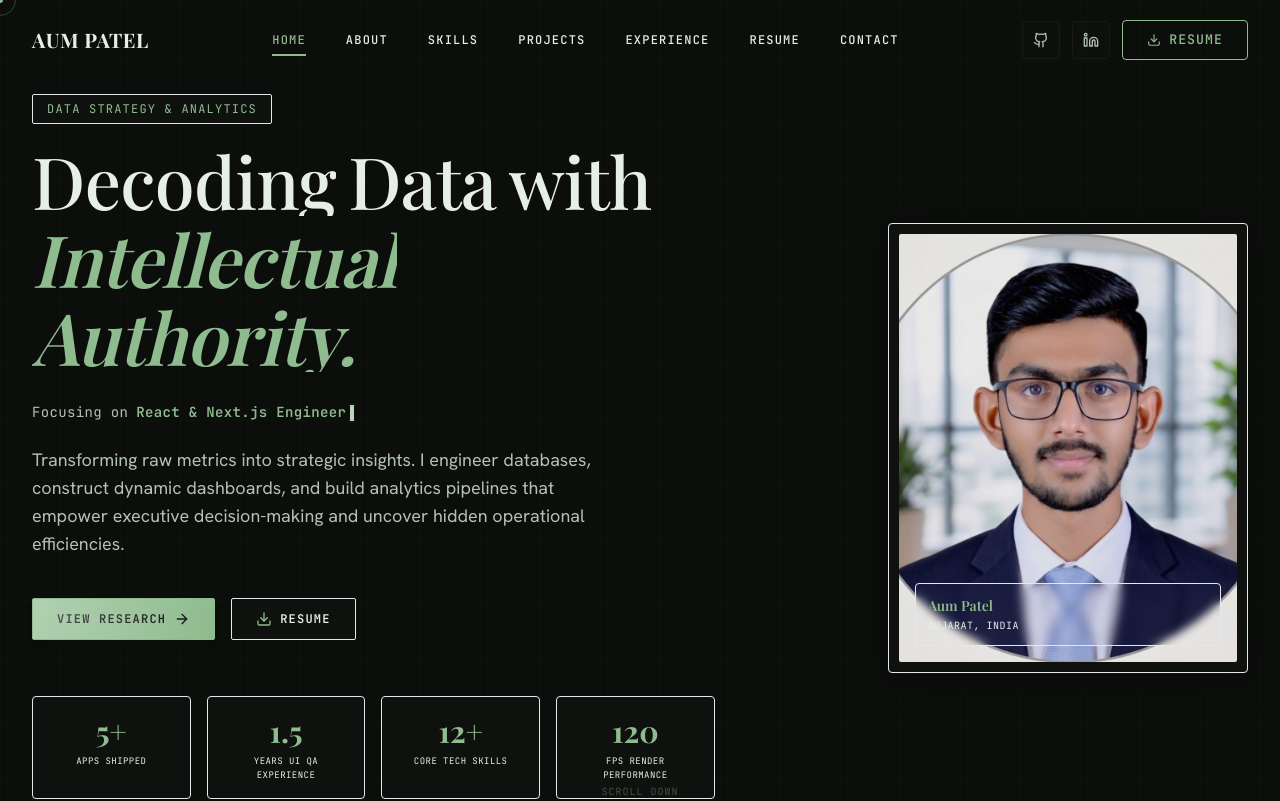
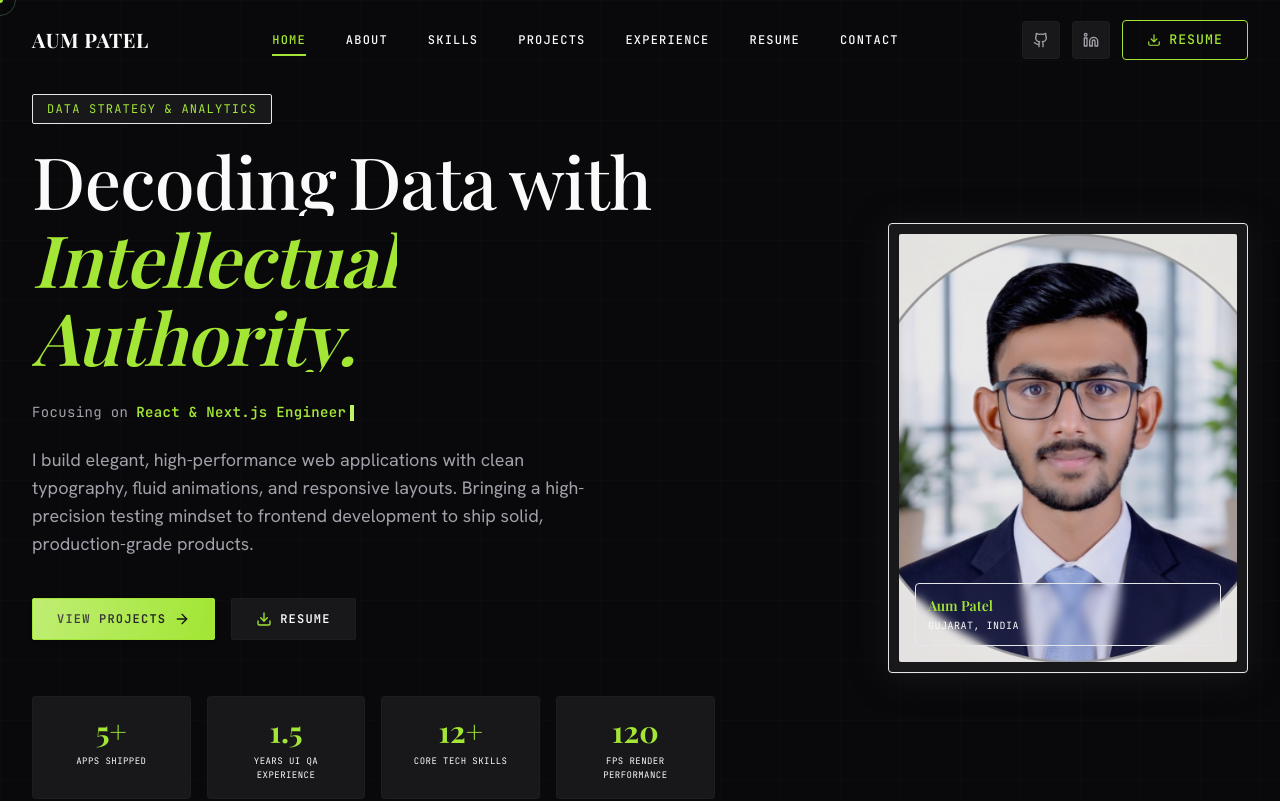
Before and after one commit to aum-patel14/aum-patel-portfolio, a Next.js app: page / in a window 1280 px wide. Shown: the top 801 px of the page. Built offline with nearby package versions, Linux system fonts and the light colour scheme.

Commit message:
design: transition color scheme to Gen-Z dark palette with near-black zinc and electric lime accents

```diff
--- a/app/globals.css
+++ b/app/globals.css
@@ -6,18 +6,18 @@
    DESIGN TOKENS & CSS VARIABLES (Warm Editorial Gold)
    ============================================= */
 :root {
-  --background: #0C0E0C;
-  --surface: #0C0E0C;
-  --surface-2: rgba(18, 22, 19, 0.45);
-  --surface-3: rgba(27, 34, 28, 0.65);
-  --surface-4: rgba(44, 55, 45, 0.8);
-  --border: rgba(255, 255, 255, 0.04);
-  --border-hover: rgba(143, 188, 143, 0.35);
-  --accent-gold: #8FBC8F;
-  --accent-gold-light: #B6D8B6;
-  --text-primary: #E6EFE6;
-  --text-secondary: #B2C2B2;
-  --text-muted: #6C7E6C;
+  --background: #09090B;
+  --surface: #09090B;
+  --surface-2: #18181B;
+  --surface-3: rgba(39, 39, 42, 0.35);
+  --surface-4: rgba(39, 39, 42, 0.6);
+  --border: rgba(39, 39, 42, 0.4);
+  --border-hover: rgba(163, 230, 53, 0.45);
+  --accent-gold: #a3e635;
+  --accent-gold-light: #bef264;
+  --text-primary: #FAFAFA;
+  --text-secondary: #A1A1AA;
+  --text-muted: #71717A;
 }
 
 /* =============================================
--- a/components/About.tsx
+++ b/components/About.tsx
@@ -11,7 +11,7 @@ export default function About() {
       <div
         className="absolute right-0 top-1/2 -translate-y-1/2 w-[600px] h-[600px] pointer-events-none"
         style={{
-          background: 'radial-gradient(circle, rgba(143, 188, 143, 0.015), transparent 70%)',
+          background: 'radial-gradient(circle, rgba(163, 230, 53, 0.015), transparent 70%)',
           filter: 'blur(60px)',
         }}
       />
--- a/components/Contact.tsx
+++ b/components/Contact.tsx
@@ -56,7 +56,7 @@ export default function Contact() {
       <div
         className="absolute left-0 bottom-0 w-[500px] h-[500px] pointer-events-none"
         style={{
-          background: 'radial-gradient(circle, rgba(143, 188, 143, 0.012) 0%, transparent 70%)',
+          background: 'radial-gradient(circle, rgba(163, 230, 53, 0.012) 0%, transparent 70%)',
           filter: 'blur(65px)',
         }}
       />
--- a/components/Hero.tsx
+++ b/components/Hero.tsx
@@ -162,9 +162,9 @@ export default function Hero() {
               transition={{ duration: 0.5, delay: 0.4 }}
               className="text-text-secondary text-base sm:text-lg leading-relaxed max-w-xl"
             >
-              Transforming raw metrics into strategic insights. I engineer databases,
-              construct dynamic dashboards, and build analytics pipelines that empower
-              executive decision-making and uncover hidden operational efficiencies.
+              I build elegant, high-performance web applications with clean typography,
+              fluid animations, and responsive layouts. Bringing a high-precision testing
+              mindset to frontend development to ship solid, production-grade products.
             </motion.p>
 
             {/* Action Buttons with Shimmer Hover Effects */}
@@ -186,7 +186,7 @@ export default function Hero() {
                   whileHover={{ left: '120%' }}
                   transition={{ duration: 0.6, ease: 'easeOut' }}
                 />
-                View Research <ArrowRight className="w-4 h-4" />
+                View Projects <ArrowRight className="w-4 h-4" />
               </motion.a>
 
               <motion.a
--- a/components/Projects.tsx
+++ b/components/Projects.tsx
@@ -59,7 +59,7 @@ export default function Projects() {
       <div
         className="absolute right-0 top-1/3 w-[600px] h-[600px] pointer-events-none"
         style={{
-          background: 'radial-gradient(circle, rgba(143, 188, 143, 0.012) 0%, transparent 70%)',
+          background: 'radial-gradient(circle, rgba(163, 230, 53, 0.012) 0%, transparent 70%)',
           filter: 'blur(60px)',
         }}
       />
@@ -102,7 +102,7 @@ export default function Projects() {
               >
 
                 {/* Left/Right Column — Visual (Image Backdrop) */}
-                <div className="w-full lg:w-[45%] h-64 lg:h-auto relative border-b lg:border-b-0 lg:border-r border-[#2D2D2D] overflow-hidden bg-[#0A0A0C]">
+                <div className="w-full lg:w-[45%] h-64 lg:h-auto relative border-b lg:border-b-0 lg:border-r border-border overflow-hidden bg-[#0A0A0C]">
                   <div
                     className="w-full h-full bg-cover bg-center opacity-70 group-hover:opacity-90 group-hover:scale-[1.02] transition-all duration-700"
                     style={{ backgroundImage: `url('${displayImage}')` }}
@@ -129,15 +129,15 @@ export default function Projects() {
                 {/* Content Column */}
                 <div className="p-8 sm:p-12 w-full lg:w-[55%] flex flex-col justify-center space-y-5">
                   <div className="flex flex-wrap items-center gap-4">
-                    <span className="font-mono text-[10px] tracking-widest text-primary uppercase border border-primary/20 px-3 py-1.5 rounded-sm bg-surface-container-high">
-                      {project.category === 'ml' ? 'Machine Learning' : 'Algorithms & Systems'}
+                    <span className="font-mono text-[10px] tracking-widest text-accent uppercase border border-accent/20 px-3 py-1.5 rounded-sm bg-surface-container-high">
+                      {project.category === 'web' ? 'Web Application' : 'UI/UX Design'}
                     </span>
                     <span className="font-mono text-[10px] text-text-muted">
                       {project.id === 1 ? '2023 - 2024' : '2024 - 2025'}
                     </span>
                   </div>
 
-                  <h3 className="font-serif text-2xl sm:text-3xl text-text-primary group-hover:text-primary transition-colors duration-300">
+                  <h3 className="font-serif text-2xl sm:text-3xl text-foreground group-hover:text-accent transition-colors duration-300">
                     {project.title}
                   </h3>
 
@@ -167,7 +167,7 @@ export default function Projects() {
 
                   {/* Metric & Tech Stack Stagger on Hover */}
                   <div className="pt-2 flex flex-wrap gap-2 items-center">
-                    <span className="font-mono text-[11px] text-primary border border-primary/30 px-3 py-1 rounded-sm bg-primary/5 mr-2">
+                    <span className="font-mono text-[11px] text-accent border border-accent/25 px-3 py-1 rounded-sm bg-accent/5 mr-2">
                       {project.metric}
                     </span>
                     <motion.div
@@ -192,7 +192,7 @@ export default function Projects() {
                       href={project.githubUrl}
                       target="_blank"
                       rel="noopener noreferrer"
-                      className="font-mono text-xs uppercase tracking-widest text-text-primary hover:text-primary transition-colors duration-300 flex items-center gap-2"
+                      className="font-mono text-xs uppercase tracking-widest text-foreground hover:text-accent transition-colors duration-300 flex items-center gap-2"
                     >
                       <Github className="w-4 h-4" />
                       View Repository <ArrowRight className="w-3.5 h-3.5" />
@@ -202,7 +202,7 @@ export default function Projects() {
                         href={project.demoUrl}
                         target="_blank"
                         rel="noopener noreferrer"
-                        className="font-mono text-xs uppercase tracking-widest text-primary hover:text-primary-container transition-colors duration-300 flex items-center gap-2"
+                        className="font-mono text-xs uppercase tracking-widest text-accent hover:text-accent/80 transition-colors duration-300 flex items-center gap-2"
                       >
                         <ExternalLink className="w-4 h-4" />
                         Live Showcase <ArrowRight className="w-3.5 h-3.5" />
--- a/components/Skills.tsx
+++ b/components/Skills.tsx
@@ -75,7 +75,7 @@ export default function Skills() {
       <div
         className="absolute left-1/2 top-1/2 -translate-x-1/2 -translate-y-1/2 w-[600px] h-[600px] pointer-events-none"
         style={{
-          background: 'radial-gradient(circle, rgba(143, 188, 143, 0.012), transparent 70%)',
+          background: 'radial-gradient(circle, rgba(163, 230, 53, 0.012), transparent 70%)',
           filter: 'blur(60px)',
         }}
       />
@@ -220,16 +220,16 @@ export default function Skills() {
               <div className="w-full h-[360px]">
                 <ResponsiveContainer width="100%" height="100%">
                   <RadarChart cx="50%" cy="50%" outerRadius="75%" data={radarData}>
-                    <PolarGrid stroke="#2D2D2D" />
+                    <PolarGrid stroke="rgba(39, 39, 42, 0.5)" />
                     <PolarAngleAxis
                       dataKey="subject"
-                      tick={{ fill: '#d3c4b8', fontSize: 11, fontFamily: 'var(--font-jetbrains)' }}
+                      tick={{ fill: 'var(--text-secondary)', fontSize: 11, fontFamily: 'var(--font-jetbrains)' }}
                     />
                     <PolarRadiusAxis
                       angle={30}
                       domain={[0, 100]}
-                      tick={{ fill: '#9b8e84', fontSize: 9 }}
-                      stroke="#2D2D2D"
+                      tick={{ fill: 'var(--text-muted)', fontSize: 9 }}
+                      stroke="rgba(39, 39, 42, 0.5)"
                     />
                     <Radar
                       name="Averages"
--- a/tailwind.config.ts
+++ b/tailwind.config.ts
@@ -16,12 +16,17 @@ const config: Config = {
       },
       colors: {
         background: 'var(--background)',
-        surface: 'var(--surface)',
+        foreground: 'var(--text-primary)',
+        muted: 'var(--text-secondary)',
+        accent: 'var(--accent-gold)',
+        border: 'var(--border)',
+        card: 'var(--surface-2)',
+
+        // standard compatibility aliases
+        primary: 'var(--accent-gold)',
         'surface-container-low': 'var(--surface-2)',
         'surface-container': 'var(--surface-3)',
         'surface-container-high': 'var(--surface-4)',
-        primary: 'var(--accent-gold)',
-        'primary-container': 'var(--accent-gold-light)',
         'text-primary': 'var(--text-primary)',
         'text-secondary': 'var(--text-secondary)',
         'text-muted': 'var(--text-muted)',
```
